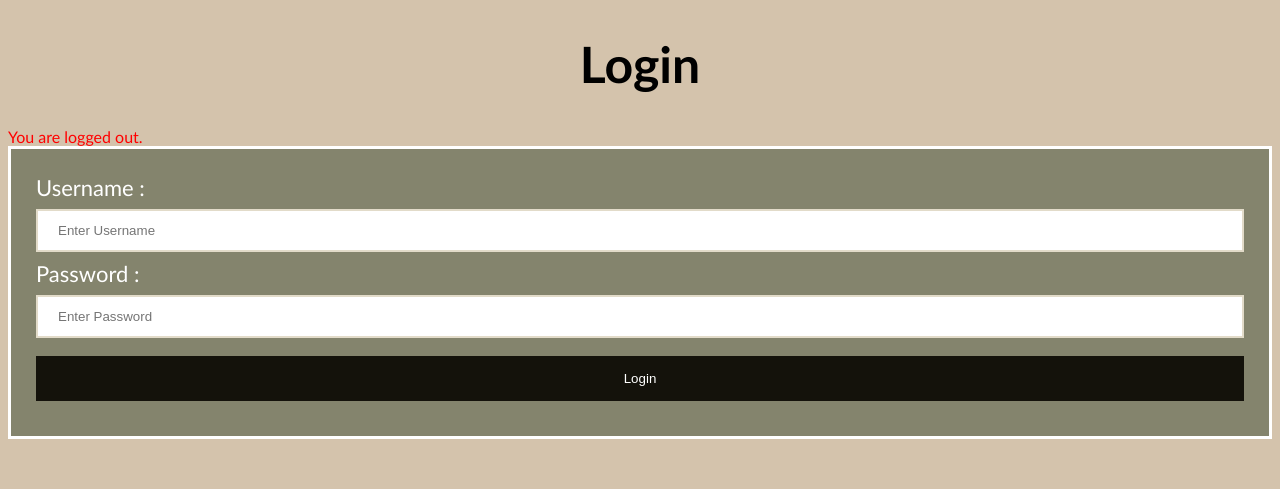
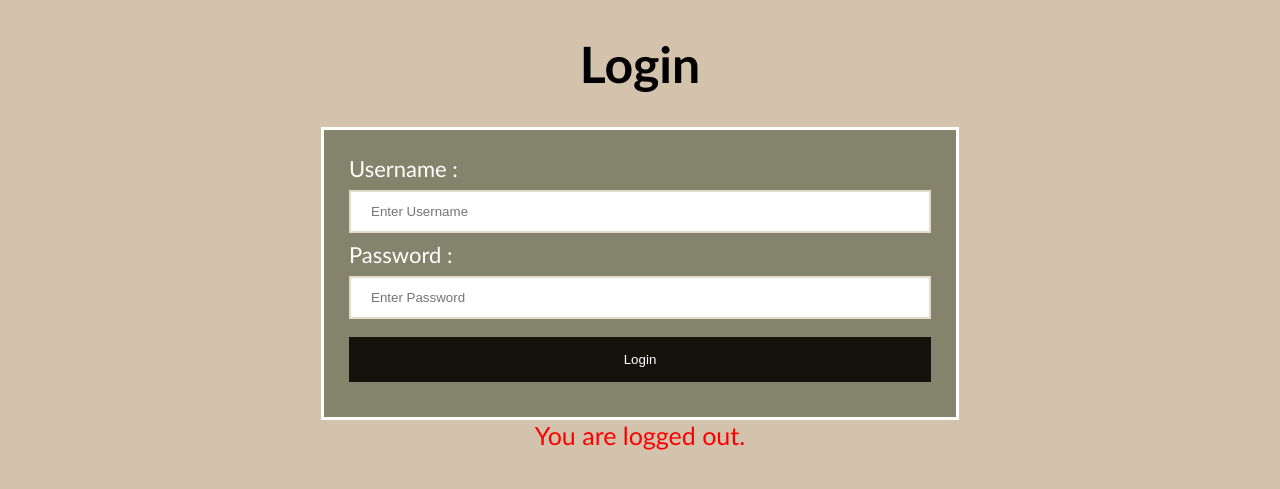
Before and after one commit to 6310611055/CN331-loginreg, a Django app: page /users/logout in a window 1280 px wide. Shown: the top 489 px of the page. Run offline with Django 4.2, Linux system fonts and the light colour scheme.

Commit message:
Final Up

```diff
--- a/loginreg/users/templates/users/login.html
+++ b/loginreg/users/templates/users/login.html
@@ -19,7 +19,10 @@
         cursor: pointer;
           }
     form {
+        margin: auto;
+        width: 50%;
         border: 3px solid white;
+
     }
 
     input[type=text], input[type=password] {
@@ -43,15 +46,16 @@
     h1{
         font-size: 50px;
     }
+    .center {
+        text-align: center;
+        font-size: 25px;
+
+    }
 
 </style>
 </head>
 <body>
     <center> <h1>Login</h1> </center>
-    {% if message %}
-        <div style="color:red" >{{ message }}</div>
-    {% endif %}
-
     <form action="{% url 'login' %}" method="post">
         {% csrf_token %}
         <div class="container">
@@ -63,6 +67,9 @@
 
         </div>
     </form>
+    {% if message %}
+        <div class="center" style="color:red" >{{ message }}</div>
+    {% endif %}
 </body>
 </html>
 </form>
```
Also changed, not shown: loginreg/db.sqlite3.
